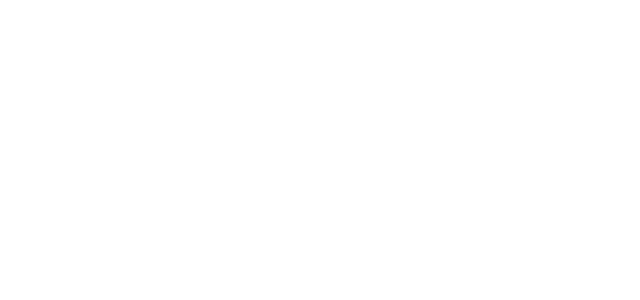
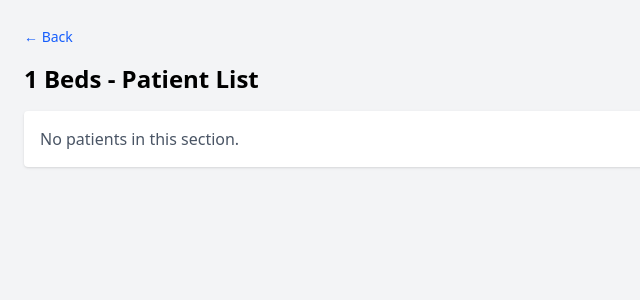
Before and after one commit to Ayushkumarsinha123/Vytals, a React (Vite) app in the folder client/: page /admin/beds/1 in a window 1280 px wide. Before the commit this address had no page. Shown: the top 300 px of the page, without its empty margins (0-640 px from the left). Built offline with nearby package versions, Linux system fonts and the light colour scheme.

Commit message:
Added AdminHospitalInfo page and BedDetails page

```diff
--- a/client/src/App.jsx
+++ b/client/src/App.jsx
@@ -1,4 +1,6 @@
 import { BrowserRouter, Routes, Route } from "react-router-dom";
+import HospitalAdminDashboard from "./Pages/AdminHospitalInfo";
+import BedDetailsPage from "./Pages/BedDetailsPage";
 
 import Map from "./Pages/Map";
 
@@ -12,6 +14,9 @@
         <Routes>
           <Route path="/" element={<Map />} />
           <Route path="/hospital" element={<HospitalPage />} />
+          <Route path="/hospitalAdmin" element={<HospitalAdminDashboard/>}/>
+          <Route path="/admin/beds/:bedType" element={<BedDetailsPage />} />
+
         </Routes>
       </BrowserRouter>
     </div>
--- /dev/null
+++ b/client/src/Pages/AdminHospitalInfo.jsx
@@ -0,0 +1,33 @@
+
+import React from "react";
+import { useNavigate } from "react-router-dom";
+
+const bedData = [
+  { type: "ICU", available: 10, total: 15 },
+  { type: "Emergency", available: 5, total: 10 },
+  { type: "General", available: 20, total: 30 },
+];
+
+const HospitalAdminDashboard = () => {
+  const navigate = useNavigate();
+
+  return (
+    <div className="p-6 bg-gray-100 min-h-screen">
+      <h1 className="text-2xl font-bold mb-6">CityCare Hospital - Bed Management</h1>
+      <div className="grid grid-cols-1 md:grid-cols-3 gap-4">
+        {bedData.map((bed, index) => (
+          <div
+            key={index}
+            onClick={() => navigate(`/admin/beds/${bed.type.toLowerCase()}`)}
+            className="bg-white p-4 rounded shadow cursor-pointer hover:bg-green-50"
+          >
+            <h2 className="text-xl font-semibold">{bed.type} Beds</h2>
+            <p className="mt-2 text-gray-700">{bed.available} / {bed.total} Available</p>
+          </div>
+        ))}
+      </div>
+    </div>
+  );
+};
+
+export default HospitalAdminDashboard;
--- /dev/null
+++ b/client/src/Pages/BedDetailsPage.jsx
@@ -0,0 +1,71 @@
+// src/pages/BedDetailsPage.jsx
+import React, { useState } from "react";
+import { useParams, useNavigate } from "react-router-dom";
+
+const initialPatients = {
+  icu: [
+    { id: 1, name: "naruto", bedNo: "ICU-03", reason: "Cardiac Arrest" },
+    { id: 2, name: "chomesh", bedNo: "ICU-07", reason: "Stroke" },
+  ],
+  emergency: [
+    { id: 1, name: "Anurag", bedNo: "EM-02", reason: "Accident" },
+  ],
+  general: [
+    { id: 1, name: "ashish", bedNo: "GEN-10", reason: "Fever" },
+    { id: 2, name: "alok", bedNo: "GEN-12", reason: "Injury" },
+  ],
+};
+
+const BedDetailsPage = () => {
+  const { bedType } = useParams();
+  const [patients, setPatients] = useState(initialPatients[bedType] || []);
+  const navigate = useNavigate();
+
+  const releasePatient = (id) => {
+    const updated = patients.filter((p) => p.id !== id);
+    setPatients(updated);
+  };
+
+  return (
+    <div className="p-6 bg-gray-100 min-h-screen">
+      <button onClick={() => navigate(-1)} className="text-sm text-blue-600 mb-4">← Back</button>
+      <h2 className="text-2xl font-bold mb-4 capitalize">{bedType} Beds - Patient List</h2>
+
+      <div className="bg-white p-4 rounded shadow">
+        {patients.length > 0 ? (
+          <table className="w-full text-left">
+            <thead>
+              <tr className="text-gray-600">
+                <th>Name</th>
+                <th>Bed No.</th>
+                <th>Reason</th>
+                <th></th>
+              </tr>
+            </thead>
+            <tbody>
+              {patients.map((patient) => (
+                <tr key={patient.id} className="border-t hover:bg-gray-50">
+                  <td className="py-2">{patient.name}</td>
+                  <td>{patient.bedNo}</td>
+                  <td>{patient.reason}</td>
+                  <td>
+                    <button
+                      onClick={() => releasePatient(patient.id)}
+                      className="bg-red-500 text-white px-3 py-1 rounded"
+                    >
+                      Release
+                    </button>
+                  </td>
+                </tr>
+              ))}
+            </tbody>
+          </table>
+        ) : (
+          <p className="text-gray-600">No patients in this section.</p>
+        )}
+      </div>
+    </div>
+  );
+};
+
+export default BedDetailsPage;
```
